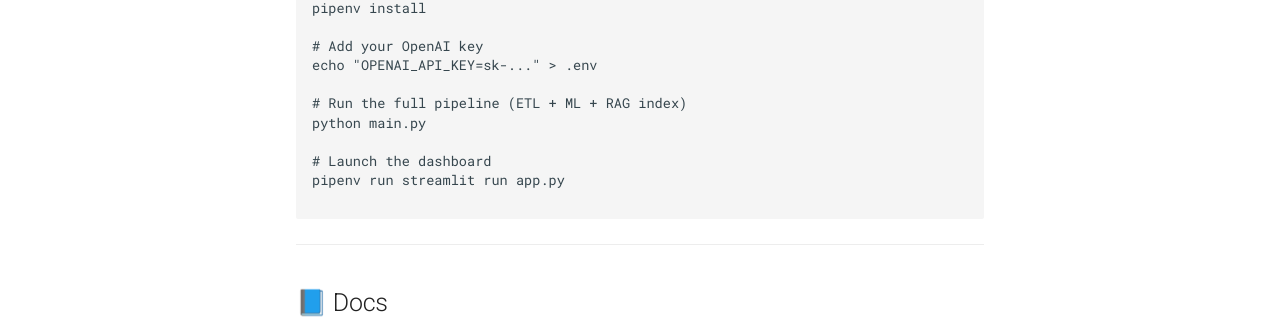
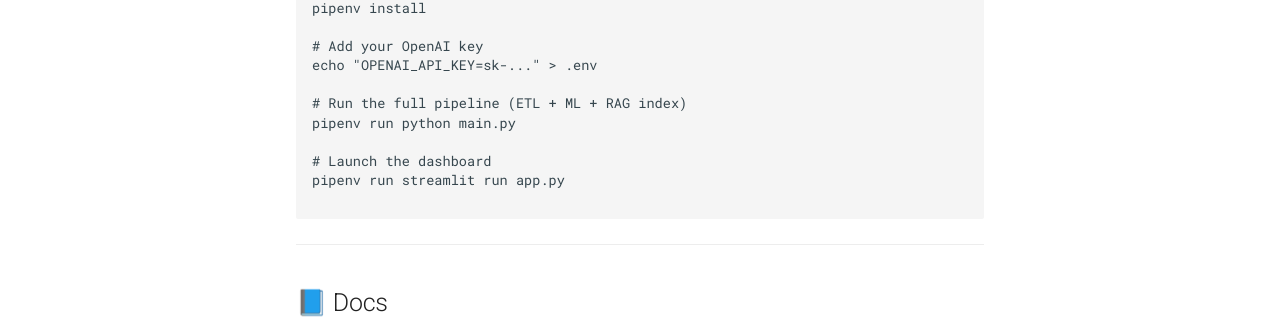
Before and after one commit to cosmocoder1/LaunchLens, an MkDocs documentation site: the page built from docs/index.md, in a window 1280 px wide and 900 px high, scrolled down 892 px. Shown: the part 356-674 px from the top of the window. Built offline with MkDocs 1.6.1 and Material for MkDocs 9.7.7, drawn with Linux system fonts in a browser that asks for light colours; some of the changed text lies outside the part shown.

Commit message:
Updated readme and docs index

```diff
--- a/docs/index.md
+++ b/docs/index.md
@@ -54,7 +54,7 @@ pipenv install
 echo "OPENAI_API_KEY=sk-..." > .env
 
 # Run the full pipeline (ETL + ML + RAG index)
-python main.py
+pipenv run python main.py
 
 # Launch the dashboard
 pipenv run streamlit run app.py
--- a/main.py
+++ b/main.py
@@ -88,7 +88,6 @@ class MainPipeline:
 
         # Build RAG index from analysis outputs
         build_vector_store()
-        LOGGER.info("RAG vector store built from analysis outputs.")
 
         LOGGER.info("🏁 MainPipeline complete.")
 
```
Also changed, not shown: README.md (+18 -1 lines).
